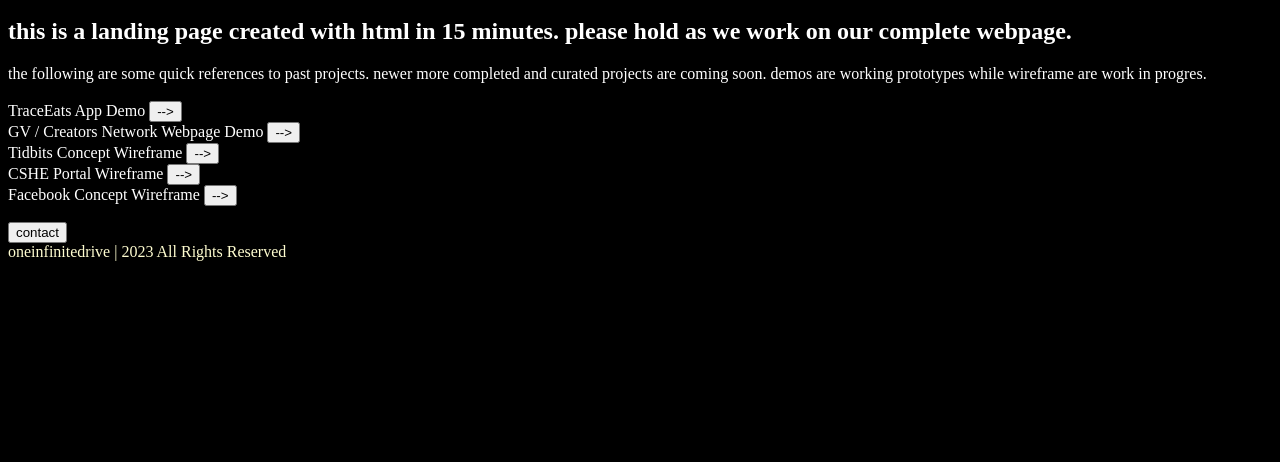
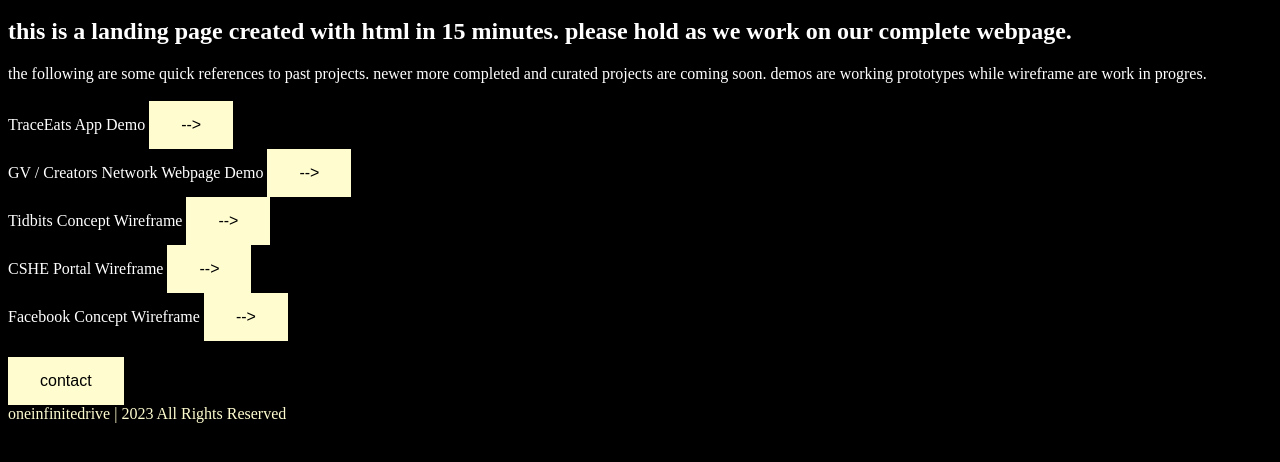
Before and after one commit to mac-sg/mac-sg.github.io, a plain HTML site: page index.html in a window 1280 px wide. Shown: the part 54-516 px from the top of the page. Drawn offline with Linux system fonts and the light colour scheme.

Commit message:
Update index.html

```diff
--- a/index.html
+++ b/index.html
@@ -11,18 +11,18 @@
     <p>the following are some quick references to past projects. newer more completed and curated projects are coming soon. demos are working prototypes while wireframe are work in progres.
       <br>
       <br>
-      TraceEats App Demo <a href="https://www.figma.com/proto/Bb1TGtdeuc94mK36Dd7oaS/YouthxHack-Team-Chianan?page-id=0%3A1&node-id=13-20&viewport=495%2C278%2C0.09&scaling=scale-down&starting-point-node-id=13%3A20" target="_blank" rel="noreferrer noopener"><input class="button" type="submit" value="-->"></a>
+      TraceEats App Demo <a href="https://www.figma.com/proto/Bb1TGtdeuc94mK36Dd7oaS/YouthxHack-Team-Chianan?page-id=0%3A1&node-id=13-20&viewport=495%2C278%2C0.09&scaling=scale-down&starting-point-node-id=13%3A20" target="_blank" rel="noreferrer noopener"><input class="button1" type="submit" value="-->"></a>
       <br>
-      GV / Creators Network Webpage Demo <a href="https://www.figma.com/proto/ottP8Y4Gz5nxY0OJLFyQ3I/Greenville-Creators-Network?page-id=0%3A1&node-id=4-74&viewport=395%2C224%2C0.12&scaling=scale-down&starting-point-node-id=4%3A74" target="_blank" rel="noreferrer noopener"><input class="button" type="submit" value="-->"></a>
+      GV / Creators Network Webpage Demo <a href="https://www.figma.com/proto/ottP8Y4Gz5nxY0OJLFyQ3I/Greenville-Creators-Network?page-id=0%3A1&node-id=4-74&viewport=395%2C224%2C0.12&scaling=scale-down&starting-point-node-id=4%3A74" target="_blank" rel="noreferrer noopener"><input class="button1" type="submit" value="-->"></a>
       <br>
-      Tidbits Concept Wireframe <a href="https://www.figma.com/file/EOXnHcrC1nauASb6cMAtBq/Tidbits?node-id=0%3A1&t=kmrW7tsFy3kIno5k-1" target="_blank" rel="noreferrer noopener"><input class="button" type="submit" value="-->"></a>
+      Tidbits Concept Wireframe <a href="https://www.figma.com/file/EOXnHcrC1nauASb6cMAtBq/Tidbits?node-id=0%3A1&t=kmrW7tsFy3kIno5k-1" target="_blank" rel="noreferrer noopener"><input class="button1" type="submit" value="-->"></a>
       <br>
-      CSHE Portal Wireframe <a href="https://www.figma.com/file/iKF2C3PnpqYsY6bQGOaYX8/CSHEPortalPrototype?node-id=0%3A1&t=lpUs3VRRpm2IAyU2-1" target="_blank" rel="noreferrer noopener"><input class="button" type="submit" value="-->"></a>
+      CSHE Portal Wireframe <a href="https://www.figma.com/file/iKF2C3PnpqYsY6bQGOaYX8/CSHEPortalPrototype?node-id=0%3A1&t=lpUs3VRRpm2IAyU2-1" target="_blank" rel="noreferrer noopener"><input class="button1" type="submit" value="-->"></a>
       <br>
-      Facebook Concept Wireframe <a href="https://www.figma.com/file/394kkB4LYy2l9BjTd0YZrG/Facebook-Remade?node-id=0%3A1&t=wV5qsXqeOU572Scr-1" target="_blank" rel="noreferrer noopener"><input class="button" type="submit" value="-->"></a>
+      Facebook Concept Wireframe <a href="https://www.figma.com/file/394kkB4LYy2l9BjTd0YZrG/Facebook-Remade?node-id=0%3A1&t=wV5qsXqeOU572Scr-1" target="_blank" rel="noreferrer noopener"><input class="button1" type="submit" value="-->"></a>
       <br>
     </p>
-    <a href="mailto: oneinfitedrive@gmail.com"><input class="button" type="submit" value="contact"></a>
+    <a href="mailto: oneinfitedrive@gmail.com"><input class="button1" type="submit" value="contact"></a>
     <br>
     <ft>oneinfinitedrive | 2023 All Rights Reserved</ft>
 
```
